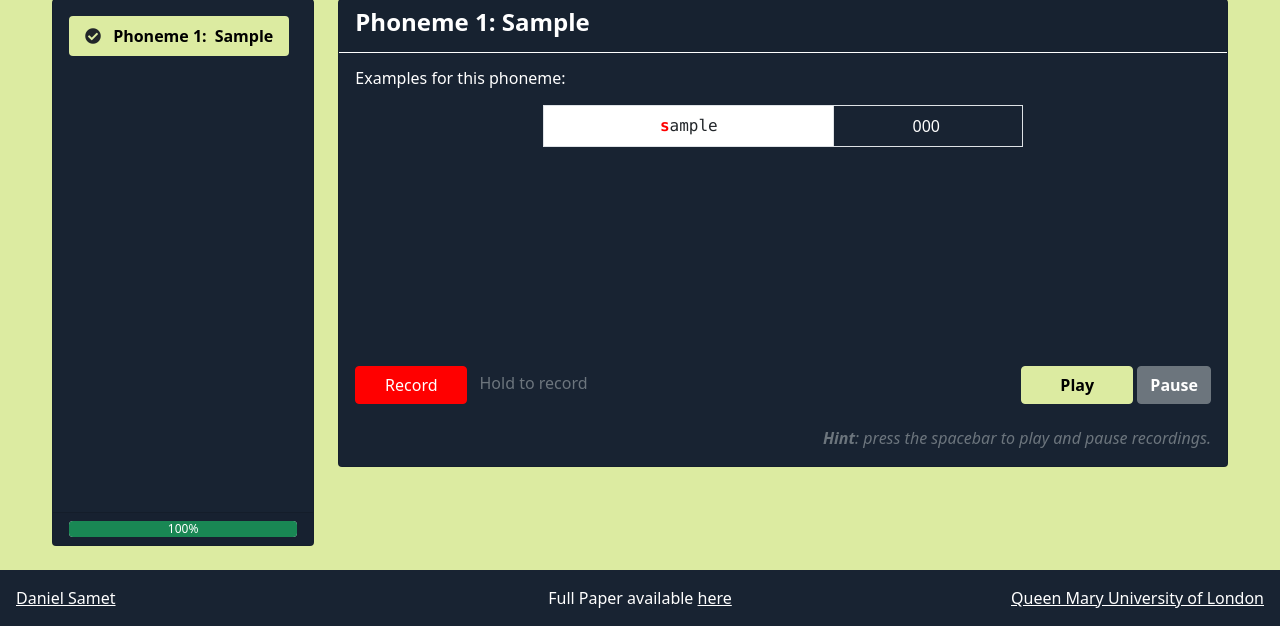
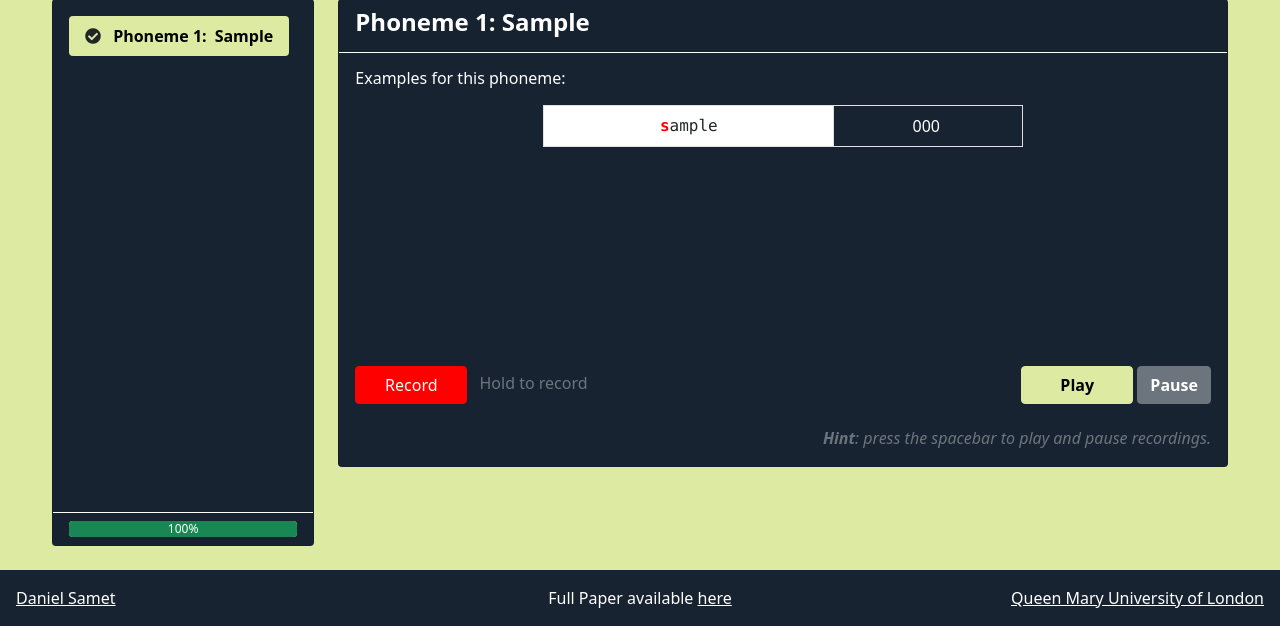
Before and after one commit to danielsamet/PSS, a Flask app: page /concatenation_setup in a window 1280 px wide. Shown: the part 556-1182 px from the top of the page. Run offline with Flask 2, Linux system fonts and the light colour scheme; a user stored in the database is signed in; tables that the repository leaves empty hold one stand-in row (values such as "Sample post"); lists and menus that the app fills with data are empty; parts of the project's set-up code (start-up, migrations or seed data) failed here and were passed over; some libraries are stand-ins or nearby versions.

Commit message:
added a minor UI design improvement
Signed-off-by: Daniel Samet <danielsamet98@gmail.com>

```diff
--- a/app/templates/main/concatenation_setup.html
+++ b/app/templates/main/concatenation_setup.html
@@ -63,7 +63,7 @@
                             </div>
                         </div>
                     </div>
-                    <div class="card-footer">
+                    <div class="card-footer border-white">
                         <div class="progress">
                             {% set progress_percentage = 0 %}
                             <div class="progress-bar bg-success" role="progressbar" id="recording_percentage"
```
